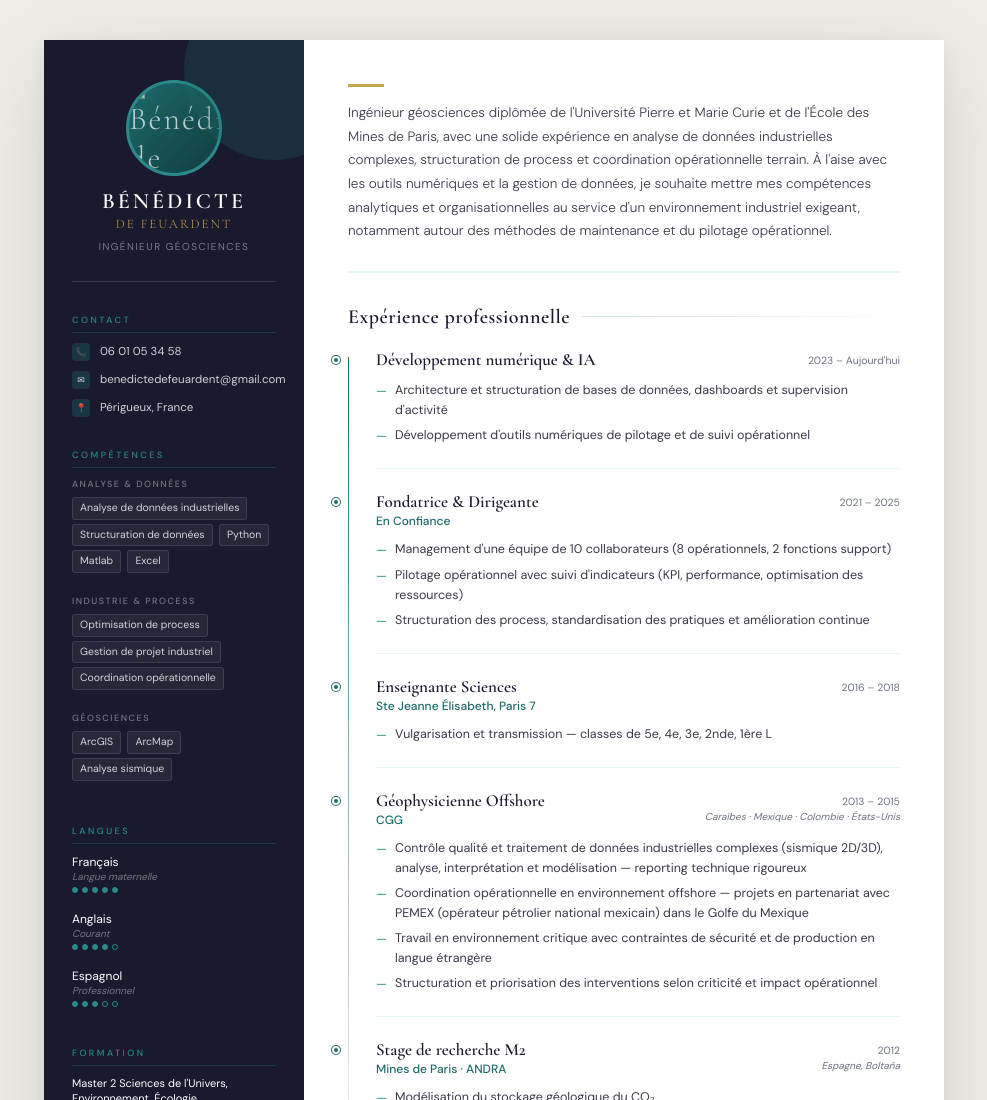
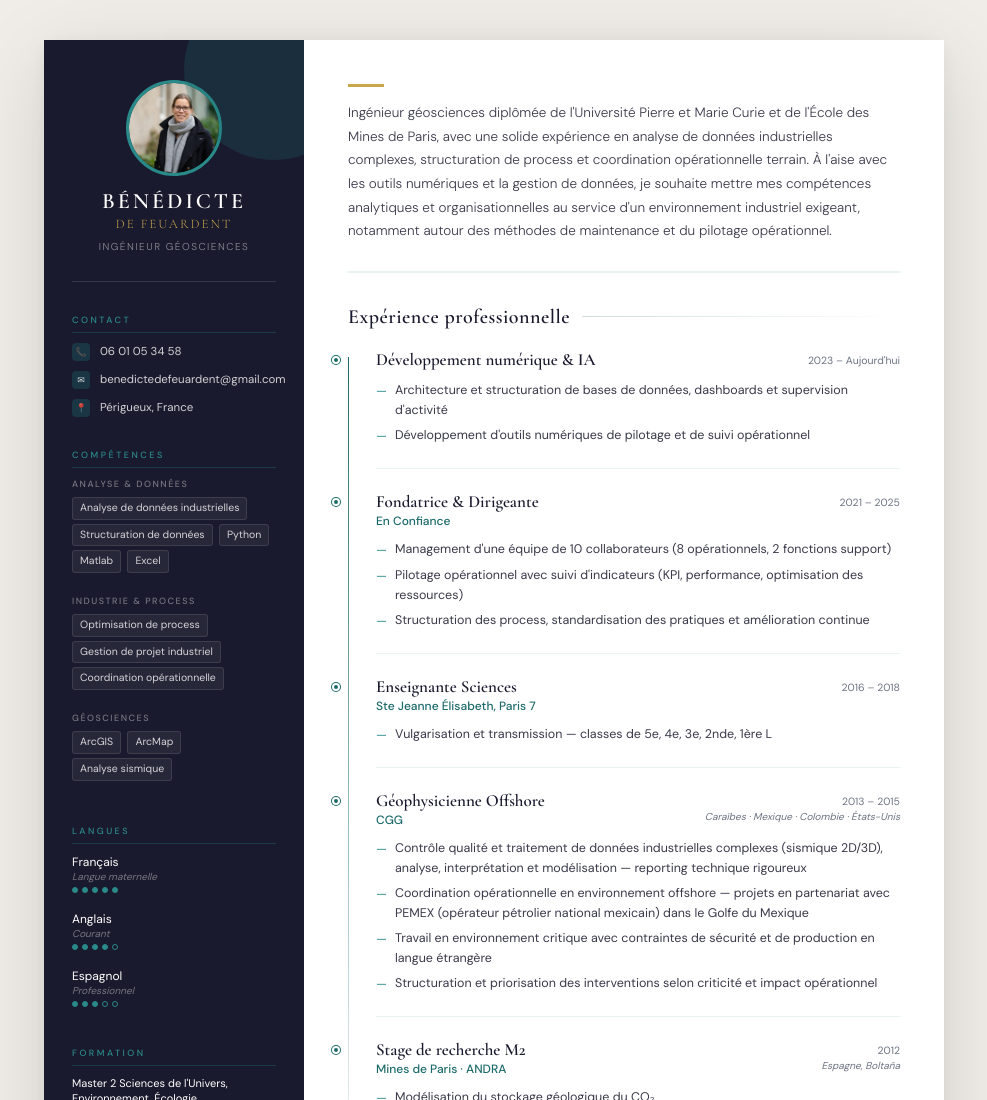
Before and after one commit to BeneGuydeF/benedicte.cv, a plain HTML site: page index.html in a window 1280 px wide. Shown: the top 1100 px of the page, without its empty margins (146-1133 px from the left). Drawn offline with nearby package versions, Linux system fonts and the light colour scheme.

Commit message:
Change photo source from photo.jpg to photo.jpeg

```diff
--- a/index.html
+++ b/index.html
@@ -341,7 +341,7 @@
 
     <div class="photo-wrap">
       <div class="photo-circle">
-  <img src="photo.jpg" alt="Bénédicte de Feuardent">
+  <img src="photo.jpeg" alt="Bénédicte de Feuardent">
 </div>
       <div class="name-block">
         <div class="name-first">Bénédicte</div>
```
